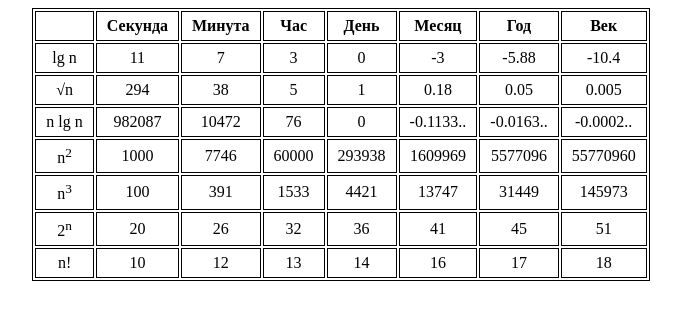
After one commit to Seyiva/phpdev-02, a PHP site: page /unit_1.html in a window 1280 px wide. The commit adds this page. Shown: the top 320 px of the page, without its empty margins (299-980 px from the left). Run offline with PHP 8.4, Linux system fonts and the light colour scheme.

Commit message:
Initial commit dz03

```diff
--- /dev/null
+++ b/unit_1.html
@@ -0,0 +1,105 @@
+<!DOCTYPE html>
+<html lang="en">
+<head>
+    <meta charset="UTF-8">
+    <meta http-equiv="X-UA-Compatible" content="IE=edge">
+    <meta name="viewport" content="width=device-width, initial-scale=1.0">
+    <title>Unit 1</title>
+</head>
+<body>
+    <style>
+        table {
+            margin: 0 auto;
+        }
+        tr, th,td {
+            padding: 5px 10px;
+        }
+        table, tr, th,td {
+            border: 1px solid black;
+            text-align: center;
+        }
+    </style>
+    <table>
+        <tr>
+            <th></th>
+            <th>Секунда</th>
+            <th>Минута</th>
+            <th>Час</th>
+            <th>День</th>
+            <th>Месяц</th>
+            <th>Год</th>
+            <th>Век</th>
+        </tr>
+        <tr>
+            <td>lg n</td>
+            <td>11</td>
+            <td>7</td>
+            <td>3</td>
+            <td>0</td>
+            <td>-3</td>
+            <td>-5.88</td>
+            <td>-10.4</td>
+        </tr>
+        <tr>
+            <td>&#8730;n</td>
+            <td>294</td>
+            <td>38</td>
+            <td>5</td>
+            <td>1</td>
+            <td>0.18</td>
+            <td>0.05</td>
+            <td>0.005</td>
+        </tr>
+        <tr>
+            <td>n lg n</td>
+            <td>982087</td>
+            <td>10472</td>
+            <td>76</td>
+            <td>0</td>
+            <td>-0.1133..</td>
+            <td>-0.0163..</td>
+            <td>-0.0002..</td>
+        </tr>
+        <tr>
+            <td>n<sup>2</sup></td>
+            <td>1000</td>
+            <td>7746</td>
+            <td>60000</td>
+            <td>293938</td>
+            <td>1609969</td>
+            <td>5577096</td>
+            <td>55770960</td>
+        </tr>
+        <tr>
+            <td>n<sup>3</sup></td>
+            <td>100</td>
+            <td>391</td>
+            <td>1533</td>
+            <td>4421</td>
+            <td>13747</td>
+            <td>31449</td>
+            <td>145973</td>
+        </tr>
+        <tr>
+            <td>2<sup>n</sup></td>
+            <td>20</td>
+            <td>26</td>
+            <td>32</td>
+            <td>36</td>
+            <td>41</td>
+            <td>45</td>
+            <td>51</td>
+        </tr>
+        <tr>
+            <td>n!</td>
+            <td>10</td>
+            <td>12</td>
+            <td>13</td>
+            <td>14</td>
+            <td>16</td>
+            <td>17</td>
+            <td>18</td>
+        </tr>
+    </table>
+</body>
+</html>
```
Also changed, not shown: Node.php (added, +40 -0 lines), NodeInterface.php (added, +19 -0 lines), index.php (+28 -14 lines).
